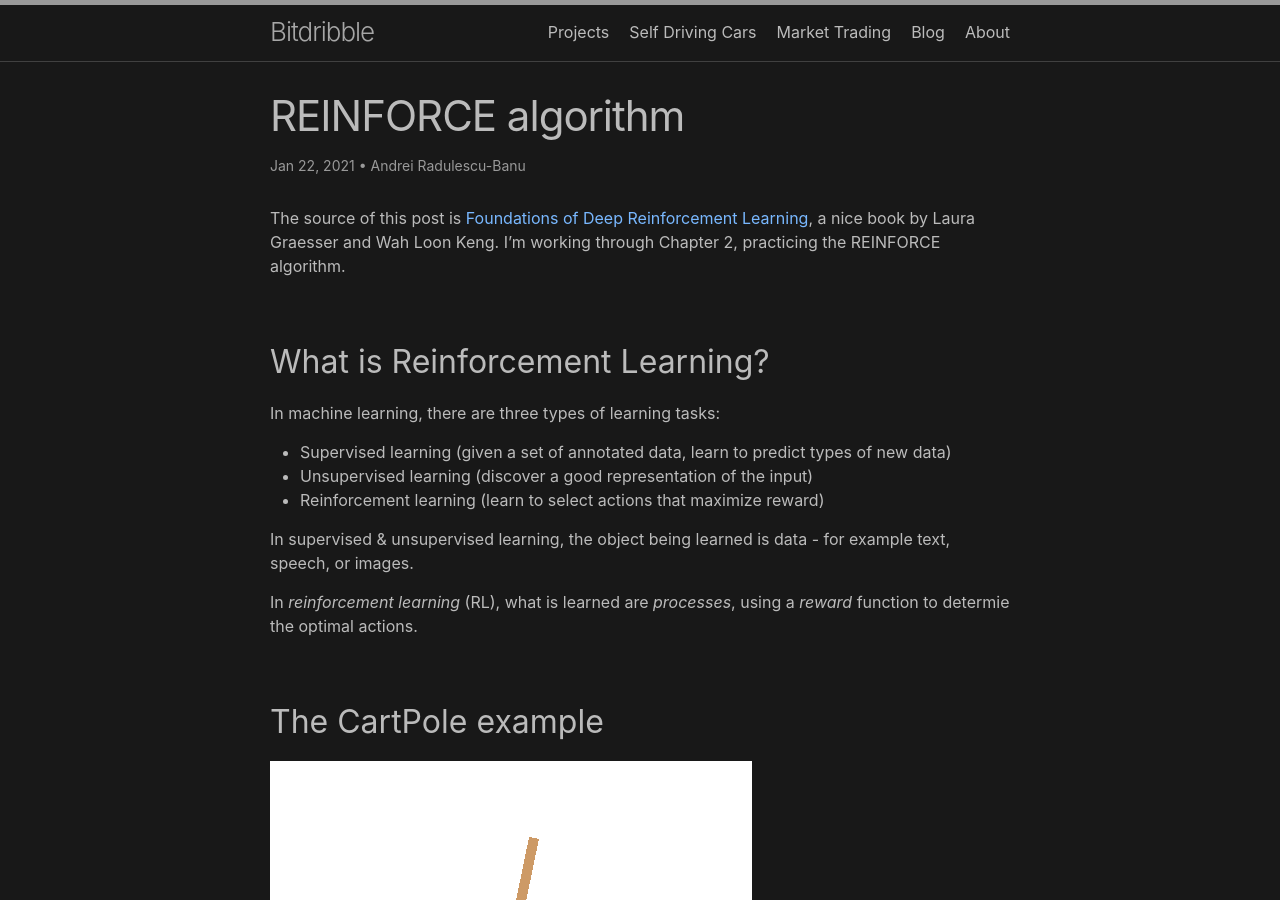
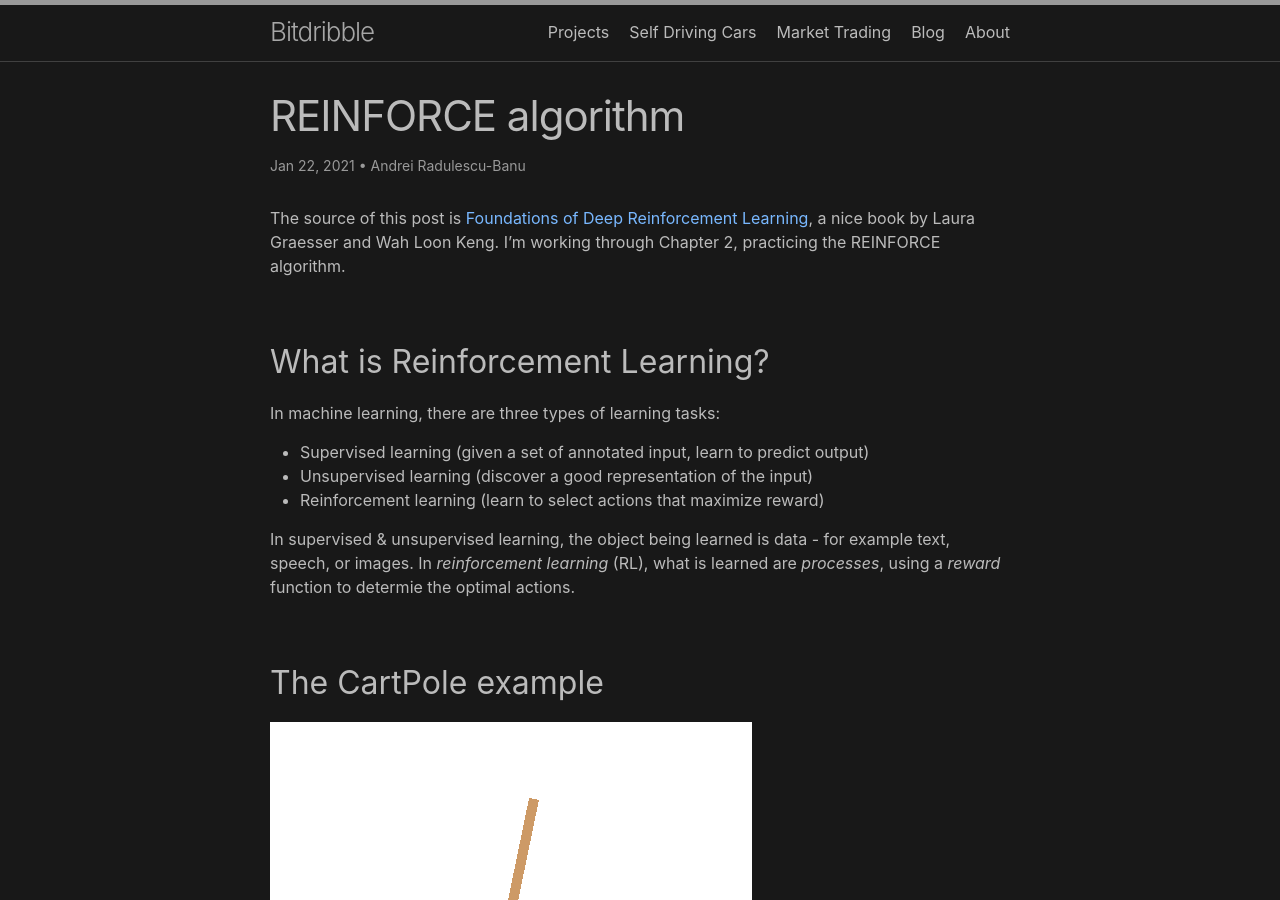
Before and after one commit to analytiq-hub/sigagent.github.io, a Jekyll site: the page built from machine_learning/_posts/2021-01-22-reinforce.md, in a window 1280 px wide and 900 px high. Built offline with Jekyll 4.4.1, drawn with Linux system fonts in a browser that asks for light colours; formulas are drawn with MathJax 3; a script that is not in the unit is left out.

Commit message:
*** empty log message ***

```diff
--- a/machine_learning/_posts/2021-01-22-reinforce.md
+++ b/machine_learning/_posts/2021-01-22-reinforce.md
@@ -10,13 +10,11 @@ The source of this post is [Foundations of Deep Reinforcement Learning](https://
 
 ## What is Reinforcement Learning?
 In machine learning, there are three types of learning tasks:
-- Supervised learning (given a set of annotated data, learn to predict types of new data)
+- Supervised learning (given a set of annotated input, learn to predict output)
 - Unsupervised learning (discover a good representation of the input)
 - Reinforcement learning (learn to select actions that maximize reward)
 
-In supervised & unsupervised learning, the object being learned is data - for example text, speech, or images.
-
-In *reinforcement learning* (RL), what is learned are *processes*, using a *reward* function to determie the optimal actions.
+In supervised & unsupervised learning, the object being learned is data - for example text, speech, or images. In *reinforcement learning* (RL), what is learned are *processes*, using a *reward* function to determie the optimal actions.
 
 ## The CartPole example
 ![CartPole](/src/images/cartpole.png)
```
